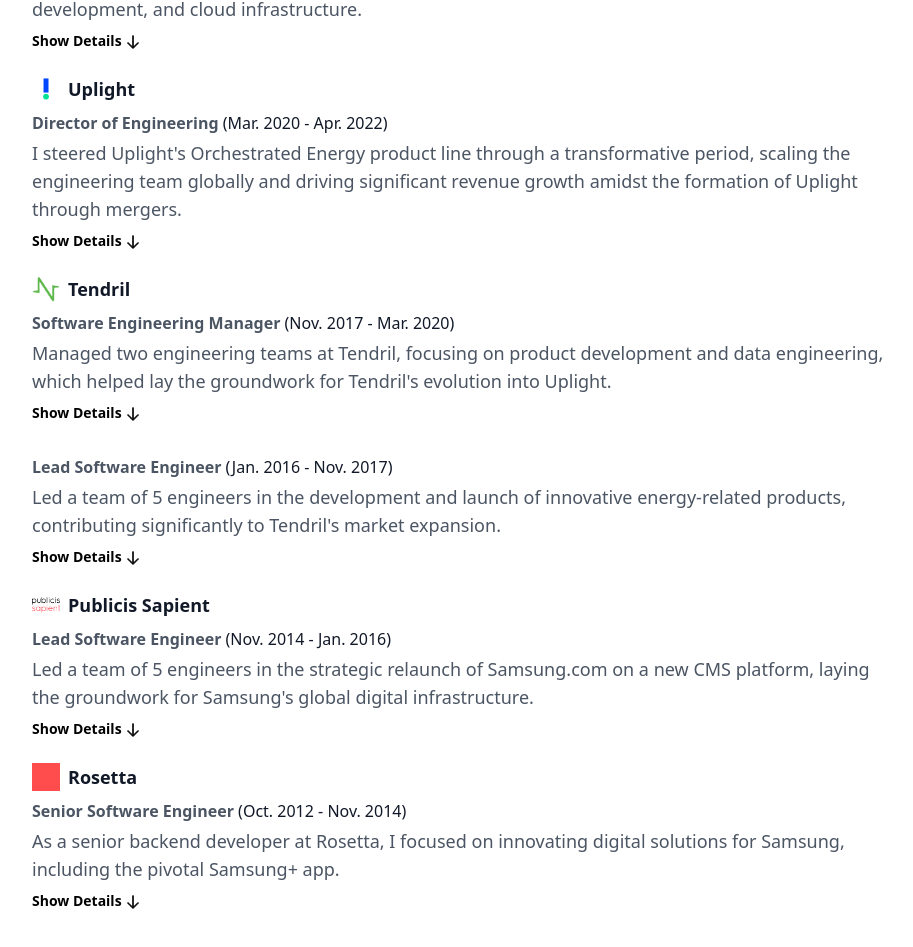
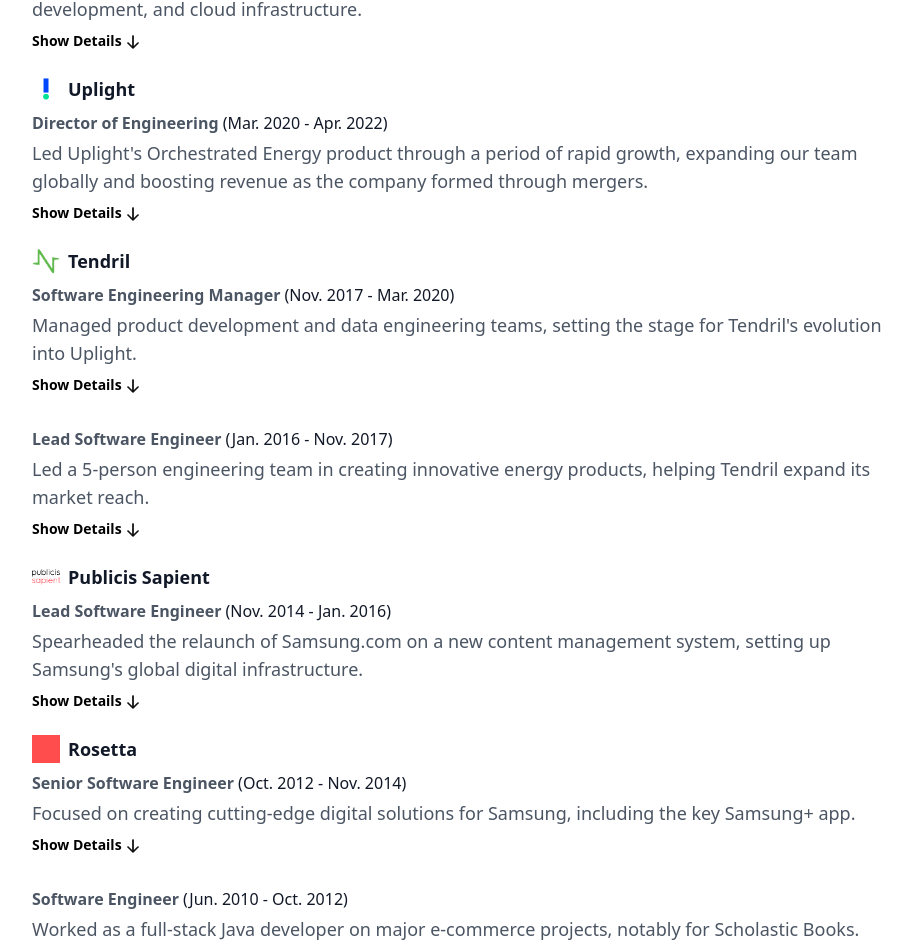
Before and after one commit to bweisel/personal-site, a Nuxt app: page / in a window 1280 px wide. Shown: the part 514-1461 px from the top of the page, without its empty margins (294-1207 px from the left). Built offline with nearby package versions, Linux system fonts and the light colour scheme.

Commit message:
More content rewrites

```diff
--- a/pages/index.vue
+++ b/pages/index.vue
@@ -62,9 +62,9 @@
     link: "https://www.cleaningtheglass.com",
     companyLogo: "/company_logos/ctg.png",
     description:
-      "Our NBA analytics platform helps teams, media, and fans better understand basketball. As the second full-time hire, I do a bit of everything, but am mostly responsible for data pipelines, backend development, and cloud infrastructure.",
+      "Our NBA analytics platform helps teams, media, and fans better understand basketball. As the second full-time hire, I do a bit of everything, but mostly handle data pipelines, backend development, and cloud infrastructure.",
     bullets: [
-      "Develop data pipelines that process high-resolution NBA player tracking data, turning raw data into advanced analytics for team strategy.",
+      "Develop data pipelines that process high-resolution NBA player tracking data, turning raw data into advanced analytics used for team strategy.",
       "Create innovative analytics models and metrics that set our company apart in the industry.",
       "Manage DevOps and cloud infrastructure for the company, balancing cost, performance, and reliability.",
       "Work across the stack using Vue.js, Nuxt.js, and Flask, among other tools.",
@@ -78,14 +78,14 @@
     link: "https://www.linkedin.com/company/uplightenergy/",
     companyLogo: "/company_logos/uplight.png",
     description:
-      "I steered Uplight's Orchestrated Energy product line through a transformative period, scaling the engineering team globally and driving significant revenue growth amidst the formation of Uplight through mergers.",
+      "Led Uplight's Orchestrated Energy product through a period of rapid growth, expanding our team globally and boosting revenue as the company formed through mergers.",
     bullets: [
-      "Scaled the engineering division to over 30 engineers across 5 teams, successfully building a high-performing group working around the world.",
-      "Drove 100% year-over-year revenue growth in 2020 & 2021, aligning product development with strategic business objectives.",
-      "Orchestrated the release of major product features, including deploying new machine learning models, revamping data pipelines, and launching customer-centric applications.",
-      "Pioneered the integration of Databricks into Uplight's data platform, enhancing developer and data science productivity while achieving significant cost savings.",
-      "Collaborated with key external vendors like Google Nest, ecobee, and Emerson for smart thermostat integrations, expanding Uplight's ecosystem.",
-      "Led integration efforts for engineering teams from newly acquired companies, involving extensive travel and hands-on leadership to ensure seamless transitions.",
+      "Grew engineering team from 5 to 30+ members across 5 global teams, fostering a high-performance culture.",
+      "Achieved 100% year-over-year revenue growth in both 2020 and 2021 by aligning product development with key business goals.",
+      "Launched major features including new AI models, revamped data systems, and user-friendly apps to meet customer needs.",
+      "Introduced Databricks to our data stack, boosting productivity and cutting costs.",
+      "Partnered with smart home leaders like Google Nest and ecobee to expand our product ecosystem.",
+      "Smoothly integrated engineering teams from acquired companies, involving extensive travel and hands-on leadership.",
     ],
   },
   {
@@ -96,10 +96,10 @@
     link: "https://www.linkedin.com/company/tendril/",
     companyLogo: "/company_logos/tendril.png",
     description:
-      "Managed two engineering teams at Tendril, focusing on product development and data engineering, which helped lay the groundwork for Tendril's evolution into Uplight.",
+      "Managed product development and data engineering teams, setting the stage for Tendril's evolution into Uplight.",
     bullets: [
-      "Championed a significant improvement in customer onboarding processes, saving the company over $500k USD annually and enhancing client satisfaction.",
-      "Oversaw the launch of a utility program management product, streamlining energy efficiency programs and bolstering client engagement.",
+      "Streamlined customer onboarding, saving over $500k annually and boosting client satisfaction.",
+      "Launched a utility program management tool that simplified energy efficiency initiatives and increased client engagement.",
     ],
   },
   {
@@ -109,10 +109,10 @@
     endDate: "Nov. 2017",
     link: "https://www.linkedin.com/company/tendril/",
     description:
-      "Led a team of 5 engineers in the development and launch of innovative energy-related products, contributing significantly to Tendril's market expansion.",
+      "Led a 5-person engineering team in creating innovative energy products, helping Tendril expand its market reach.",
     bullets: [
-      "Developed an energy real-estate API, providing comprehensive energy scores across the United States and Australia.",
-      "Created a home energy audit web application, utilizing Tendril's unique energy simulation models to deliver personalized energy reports.",
+      "Developed an API providing energy scores for properties across the US and Australia, used by real estate companies.",
+      "Built a web app for home energy audits, using our unique energy models to give homeowners personalized reports.",
     ],
   },
   {
@@ -123,10 +123,10 @@
     link: "https://www.linkedin.com/company/publicissapient/",
     companyLogo: "/company_logos/publicis.png",
     description:
-      "Led a team of 5 engineers in the strategic relaunch of Samsung.com on a new CMS platform, laying the groundwork for Samsung's global digital infrastructure.",
+      "Spearheaded the relaunch of Samsung.com on a new content management system, setting up Samsung's global digital infrastructure.",
     bullets: [
-      "Collaborated closely with Samsung's internal development team, involving regular travel for seamless project coordination and transition.",
-      "The architecture developed became the foundation for Samsung's new global CMS platform, influencing the company's digital presence worldwide.",
+      "Worked closely with Samsung's in-house team, often traveling to ensure smooth project coordination and handover.",
+      "The architecture we developed became the foundation for Samsung's new global CMS, shaping their worldwide digital presence.",
     ],
   },
   {
@@ -137,10 +137,10 @@
     link: "https://www.linkedin.com/company/rosetta/",
     companyLogo: "/company_logos/rosetta.png",
     description:
-      "As a senior backend developer at Rosetta, I focused on innovating digital solutions for Samsung, including the pivotal Samsung+ app.",
+      "Focused on creating cutting-edge digital solutions for Samsung, including the key Samsung+ app.",
     bullets: [
-      "Developed a bespoke content personalization engine that powered the majority of Samsung+ app content, enhancing user experience and engagement.",
-      "Engineered a location-based rewards platform using iBeacons and geofencing, driving in-event engagement for Samsung at AEG sports and concert venues nationwide.",
+      "Created a custom content personalization system powering most of the Samsung+ app's content, enhancing user engagement.",
+      "Built a location-based rewards platform using iBeacons and geofencing, boosting Samsung's presence at AEG sports and concert venues across the US.",
     ],
   },
   {
@@ -150,9 +150,9 @@
     endDate: "Oct. 2012",
     link: "https://www.linkedin.com/company/rosetta/",
     description:
-      "Full-stack Java developer at Rosetta, focused on large-scale eCommerce projects, notably for Scholastic Books, enhancing online retail experiences.",
+      "Worked as a full-stack Java developer on major e-commerce projects, notably for Scholastic Books.",
     bullets: [
-      "Developed key site features for Scholastic's eCommerce platform, including product search, the coupon engine, and the checkout flow.",
+      "Developed core features for Scholastic's online store, including product search, coupon system, and checkout process, improving the overall shopping experience.",
     ],
   },
 ]);
```
